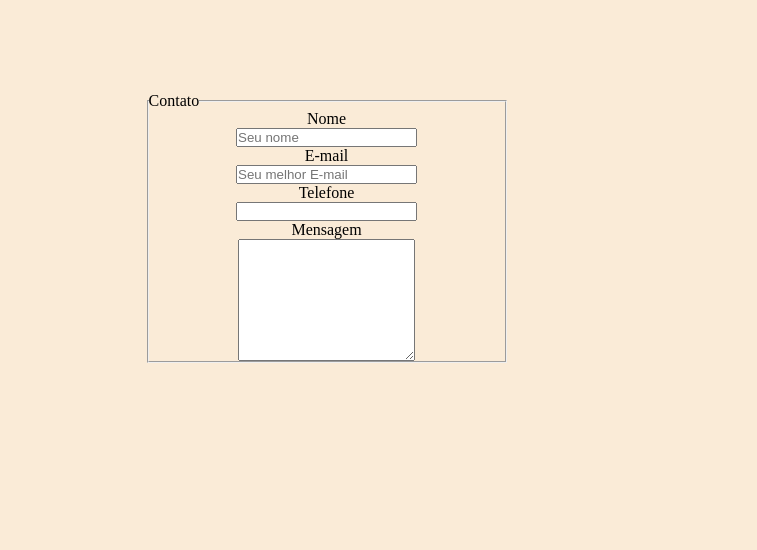
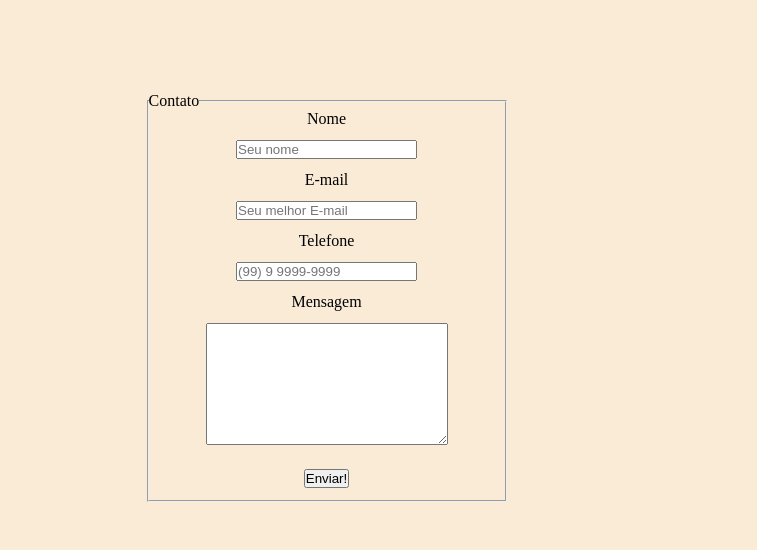
Before and after one commit to gabrielrmgs/pg3-aval1, a plain HTML site: page contato.html in a window 1280 px wide. Shown: the part 178-728 px from the top of the page, 523-1280 px from the left. Drawn offline with nearby package versions, Linux system fonts and the light colour scheme; a web font is replaced by a local one.

Commit message:
Ajuste campo telefone

```diff
--- a/contato.html
+++ b/contato.html
@@ -45,15 +45,16 @@
             <form style="width: 360px; margin-top: 270px;">
                 <fieldset>
                     <legend>Contato</legend>
-                    <div style="display: flex; flex-direction: column; align-items: center; justify-content: center;">
+                    <div style="display: flex; flex-direction: column; align-items: center; justify-content: center; gap: 12px;">
                         <label>Nome</label>
-                        <input type="text" placeholder="Seu nome" />
+                        <input type="text" placeholder="Seu nome" required />
                         <label>E-mail</label>
                         <input type="email" placeholder="Seu melhor E-mail" />
                         <label>Telefone</label>
-                        <input type="text" pattern="^\([1-9]{2}\) (?:[2-8]|9[0-9])[0-9]{3}\-[0-9]{4}$" />
+                        <input type="tel" pattern="^\([1-9]{2}\) (?:[2-8]|9[0-9])[0-9]{3}\-[0-9]{4}$" required placeholder="(99) 9 9999-9999" />
                         <label>Mensagem</label>
-                        <textarea style="height: 120px;">  </textarea>
+                        <textarea style="height: 120px; width: 240px;" placeholder="Digite sua mensagem">  </textarea>
+                        <button type="submit" style="margin-top: 12px; margin-bottom: 12px;">Enviar!</button>
                     </div>
                 </fieldset>
             </form>
```
